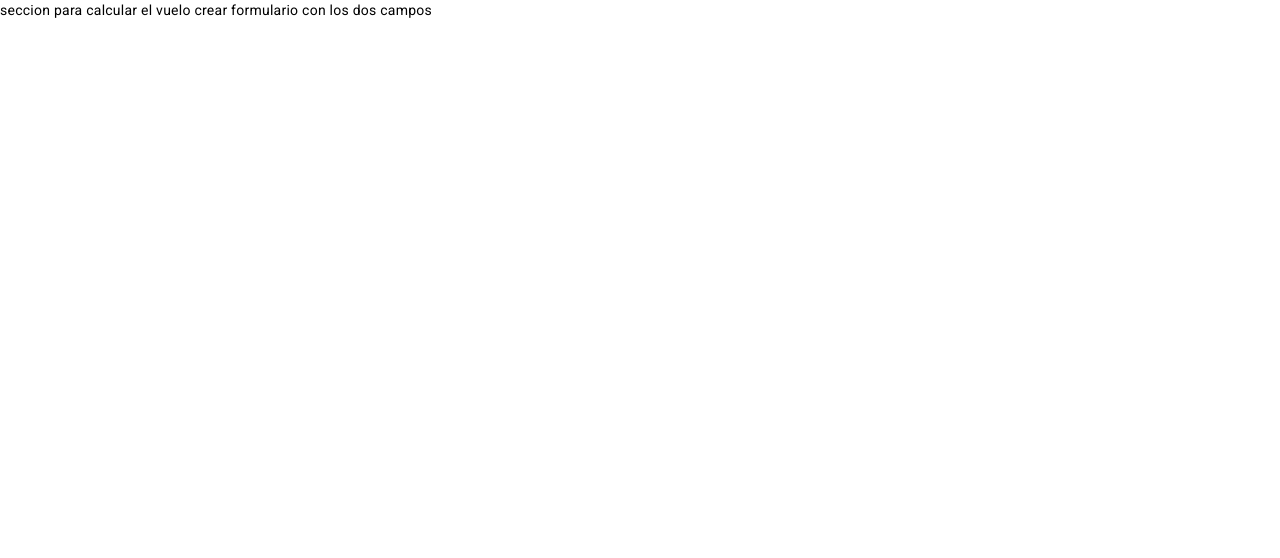
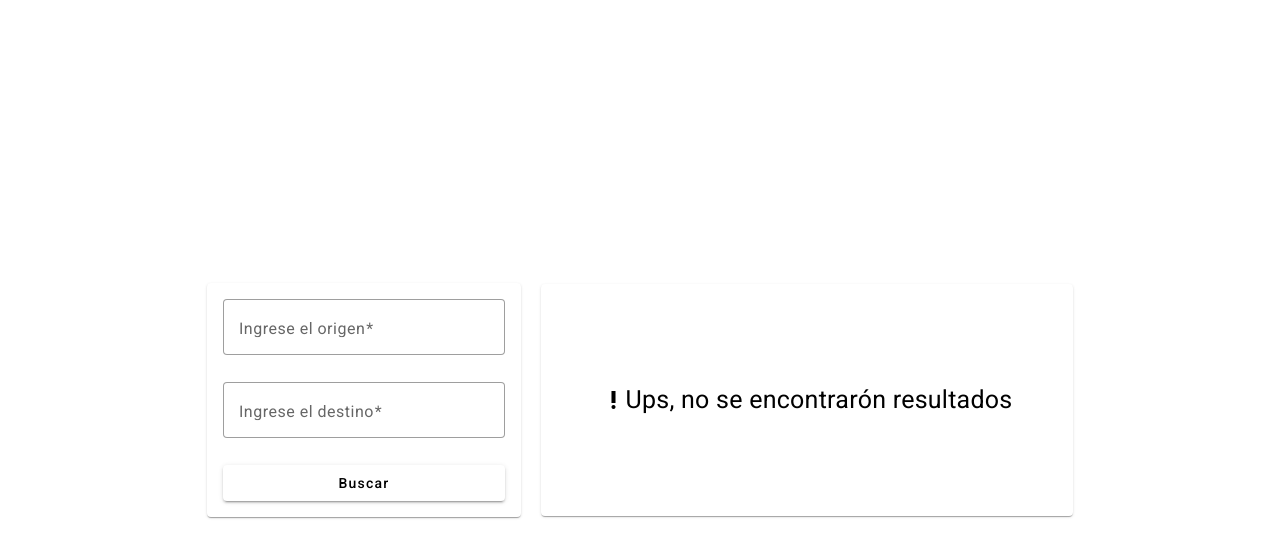
Before and after one commit to jersonVal/airlines-project-front, an Angular app: page /calculate-flight in a window 1280 px wide. Shown: the top 558 px of the page. Built offline with nearby package versions, Linux system fonts and the light colour scheme.

Commit message:
calculate journey form and validations

```diff
--- a/src/app/app.component.scss
+++ b/src/app/app.component.scss
@@ -8,4 +8,5 @@
     display: flex;
     align-items: center;
     justify-content: center;
+    z-index: 99999;
 }
--- a/src/app/app.module.ts
+++ b/src/app/app.module.ts
@@ -5,6 +5,7 @@ import { AppComponent } from './app.component';
 import { HomeComponent } from './pages/home/home.component';
 import {MatButtonModule} from '@angular/material/button';
 import {MatProgressSpinnerModule} from '@angular/material/progress-spinner';
+import { BrowserAnimationsModule } from '@angular/platform-browser/animations';
 
 
 @NgModule({
@@ -16,7 +17,8 @@ import {MatProgressSpinnerModule} from '@angular/material/progress-spinner';
     BrowserModule,
     AppRoutingModule,
     MatButtonModule,
-    MatProgressSpinnerModule
+    MatProgressSpinnerModule,
+    BrowserAnimationsModule
   ],
   providers: [],
   bootstrap: [AppComponent]
--- /dev/null
+++ b/src/app/models/journey.ts
@@ -0,0 +1,9 @@
+import { Flight } from "./flight";
+
+export interface Journey {
+    flights: Flight[];
+    origin: string;
+    destination: string;
+    price: number;
+    stops: number;
+}
--- /dev/null
+++ b/src/app/models/transport.ts
@@ -0,0 +1,4 @@
+export interface Transport {
+    flightCarrier: string;
+    flightNumber: string;
+}
--- a/src/app/modules/calculate-flight/calculate-flight.component.html
+++ b/src/app/modules/calculate-flight/calculate-flight.component.html
@@ -1,4 +1,45 @@
-<div>
-    seccion para calcular el vuelo
-    crear formulario con los dos campos
+<div class="cls-container">
+
+    <mat-card>
+        <mat-card-content>
+            <form class="cls-form" [formGroup]="formGroup" (ngSubmit)="sendForm()">
+                <mat-form-field appearance="outline">
+                    <mat-label>Ingrese el origen</mat-label>
+                    <input matInput formControlName="origin" required maxlength="3" #origin
+                        [value]="origin.value.toUpperCase()">
+                        <mat-error *ngIf="formGroup.controls['origin'].hasError('empty')">Este campo no debe estar vacío</mat-error>
+                        <mat-error *ngIf="formGroup.controls['origin'].hasError('length')">Este campo debe tener mínimo 3 letras</mat-error>
+                        <mat-error *ngIf="formGroup.controls['origin'].hasError('pattern')">Este campo solo acepta letras</mat-error>
+                </mat-form-field>
+
+                <mat-form-field appearance="outline">
+                    <mat-label>Ingrese el destino</mat-label>
+                    <input matInput formControlName="destination" required maxlength="3" #destination
+                        [value]="destination.value.toUpperCase()">
+                    <mat-error *ngIf="formGroup.controls['destination'].hasError('empty')">Este campo no debe estar vacío</mat-error>
+                    <mat-error *ngIf="formGroup.controls['destination'].hasError('equal')">Los campos no deben ser iguales</mat-error>
+                    <mat-error *ngIf="formGroup.controls['destination'].hasError('length')">Este campo debe tener mínimo 3 letras</mat-error>
+                    <mat-error *ngIf="formGroup.controls['destination'].hasError('pattern')">Este campo solo acepta letras</mat-error>
+                </mat-form-field>
+
+                <button mat-raised-button type="submit">Buscar</button>
+
+            </form>
+        </mat-card-content>
+    </mat-card>
+
+    <mat-card>
+        <mat-card-content>
+            <div class="cls-result" [ngStyle]="{
+                display: !journeyResult ? 'flex' : 'initial'
+            }">
+                <div class="cls-no-results" *ngIf="!journeyResult">
+                    <mat-icon aria-hidden="false" aria-label="Not found" fontIcon="priority_high"></mat-icon>
+                    <span>Ups, no se encontrarón resultados</span>
+                </div>
+
+            </div>
+        </mat-card-content>
+    </mat-card>
+
 </div>
--- a/src/app/modules/calculate-flight/calculate-flight.component.scss
+++ b/src/app/modules/calculate-flight/calculate-flight.component.scss
@@ -0,0 +1,34 @@
+.cls-container{
+    width: 100vw;
+    height: 100vh;
+    display: flex;
+    align-items: center;
+    justify-content: center;
+    gap: 20px;
+
+    .cls-form{
+        display: flex;
+        flex-direction: column;
+        gap: 5px;
+
+        .mat-mdc-form-field-infix{
+            min-width: 250px !important;
+        }
+    }
+
+    .cls-result{
+        width: 500px;
+        min-height: 200px;
+        max-height: 80vh;
+        overflow: hidden;
+        overflow-y: auto;
+        justify-content: center;
+        align-items: center;
+
+        .cls-no-results{
+            display: flex;
+            align-items: center;
+            font-size: 25px;
+        }
+    }
+}
--- a/src/app/modules/calculate-flight/calculate-flight.component.ts
+++ b/src/app/modules/calculate-flight/calculate-flight.component.ts
@@ -1,5 +1,7 @@
 import { Component, OnInit, ViewEncapsulation } from "@angular/core";
 import { GlobalService } from "src/app/services/global.service";
+import { FormBuilder, FormGroup, Validators } from '@angular/forms';
+import { Journey } from "src/app/models/journey";
 
 @Component({
   selector: "app-calculate-flight",
@@ -9,13 +11,106 @@ import { GlobalService } from "src/app/services/global.service";
 })
 export class CalculateFlightComponent implements OnInit {
 
+  formGroup: FormGroup;
+
+  destinationError:string = 'Este campo no debe de estar vacio';
+
+  journeyResult: Journey | null = null;
+
+  temp: Journey[] = [
+    {
+      flights: [],
+      origin: 'MZL',
+      destination: 'CAL',
+      price: 5000,
+      stops: 0
+    },
+    {
+      flights: [
+        {
+          destination: 'EUR',
+          origin: 'MZL',
+          transport: {
+            flightCarrier: 'Air test',
+            flightNumber: '15024'
+          },
+          price: 2000
+        },
+        {
+          destination: 'POP',
+          origin: 'EUR',
+          transport: {
+            flightCarrier: 'Air test2',
+            flightNumber: '8888'
+          },
+          price: 1500
+        },
+        {
+          destination: 'CAL',
+          origin: 'POP',
+          transport: {
+            flightCarrier: 'Air test',
+            flightNumber: '8888'
+          },
+          price: 1500
+        }
+      ],
+      origin: 'MZL',
+      destination: 'CAL',
+      price: 5000,
+      stops: 2
+    }
+  ]
+
   constructor(
-    private globalService: GlobalService
+    private globalService: GlobalService,
+    private fb: FormBuilder
   ) {
+
+    this.formGroup = this.fb.group({
+      origin: [null, [Validators.required, Validators.minLength(3), Validators.pattern('^[a-zA-Z]*$')]],
+      destination: [null, [Validators.required, Validators.minLength(3), Validators.pattern('^[a-zA-Z]*$')]]
+    });
+
   }
 
   ngOnInit(): void {
 
   }
 
+  sendForm(): void{
+
+    //valido que los campos no tengan los mismos valores
+    if(this.formGroup.value.origin === this.formGroup.value.destination && this.formGroup.value.destination){
+      this.formGroup.controls['destination'].setErrors({'equal': true});
+      return
+    }
+
+    if(this.formGroup.valid){
+      this.globalService.toggleLoading(true);
+
+      setTimeout(() => {
+        this.globalService.toggleLoading(false);
+      }, 2000)
+      console.log('formulario valido para enviar');
+
+    } else {
+      Object.values(this.formGroup.controls).forEach(control => {
+
+        control.markAsDirty();
+
+        if(!control.value){
+          control.setErrors({'empty': true})
+        }
+
+        if(control.value && control.value.length < 3){
+          control.setErrors({'length': true})
+        }
+
+      });
+
+    }
+
+  }
+
 }
--- a/src/app/pages/home/home.component.ts
+++ b/src/app/pages/home/home.component.ts
@@ -24,9 +24,10 @@ export class HomeComponent implements OnInit {
     //hacer peticion al back para generar el token
     //guardar el token en el localstorage
     //agregar interceptor si el token caduca retornar a la pagina de home
-    this.router.navigate(["/calculate-flight"]);
+
 
     setTimeout(() => {
+      this.router.navigate(["/calculate-flight"]);
       this.globalService.toggleLoading(false);
     }, 3000)
   }
```
Also changed, not shown: src/app/models/flight.ts (added, +8 -0 lines), src/app/modules/calculate-flight/calculate-flight.module.ts (+13 -1 lines).
